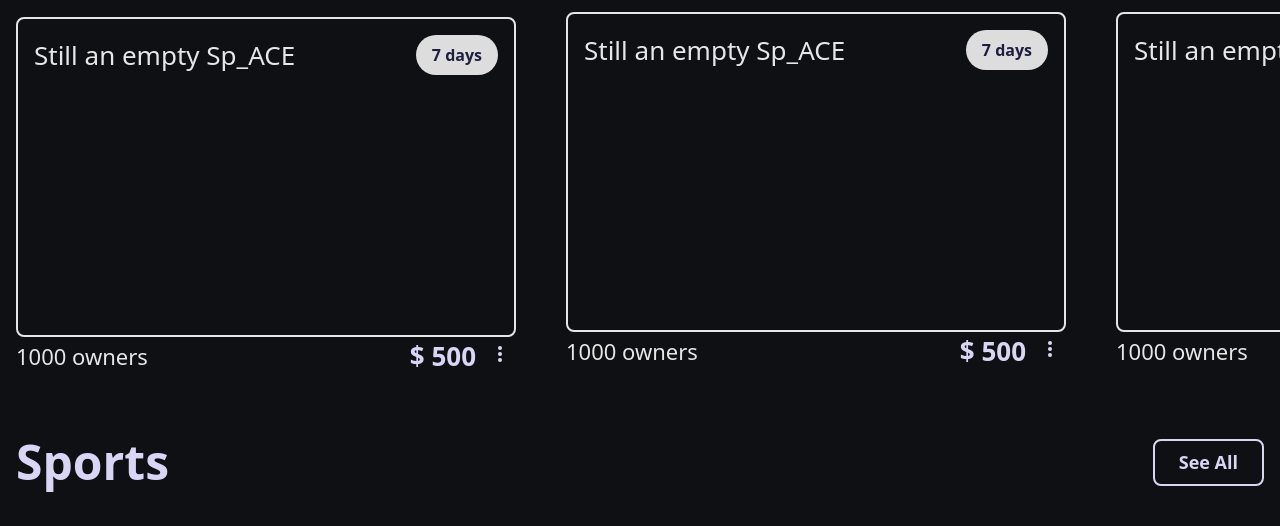
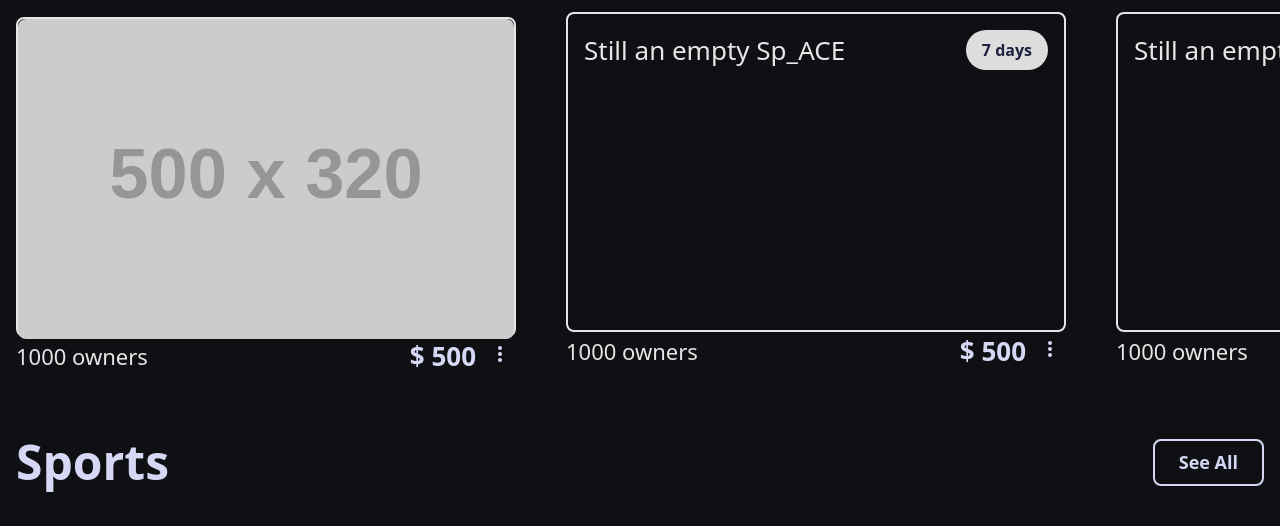
Before and after one commit to masud001/sp_aces, a website: page src/index.html in a window 1280 px wide. Shown: the part 1329-1855 px from the top of the page. Drawn offline with Linux system fonts and the light colour scheme; placeholder pictures from the web are drawn by us.

Commit message:
.........

```diff
--- a/src/index.html
+++ b/src/index.html
@@ -267,16 +267,20 @@
 						<!-- cadr body  -->
 						<div class="card-body">
 							<div class="border-2 border-[#E5E5E5] rounded-lg min-h-[320px] w-full">
-								<div class=" p-4">
-									<div class="flex justify-between items-center">
-										<h1 class="text-[12px] md:text-[26px]">Still an empty
-											Sp_ACE
-										</h1>
-										<div
-											class="rounded-full inline-block px-4 py-2 text-[#1E1E41] bg-[#DDDDDD] font-bold">
-											7 days
-										</div>
-									</div>
+								<div class="p-4 relative">
+									<img class=" absolute w-full h-[320px] rounded-lg top-0 left-0 right-0 bottom-0"
+										src="https://via.placeholder.com/500x320" alt="">
+
+									<div class="flex justify-between items-center">
+										<h1 class="text-[12px] md:text-[26px]">Still an empty
+											Sp_ACE
+										</h1>
+										<div
+											class="rounded-full inline-block px-4 py-2 text-[#1E1E41] bg-[#DDDDDD] font-bold">
+											7 days
+										</div>
+									</div>
+
 								</div>
 							</div>
 						</div>
```
Also changed, not shown: src/assets/css/output/style.css.
